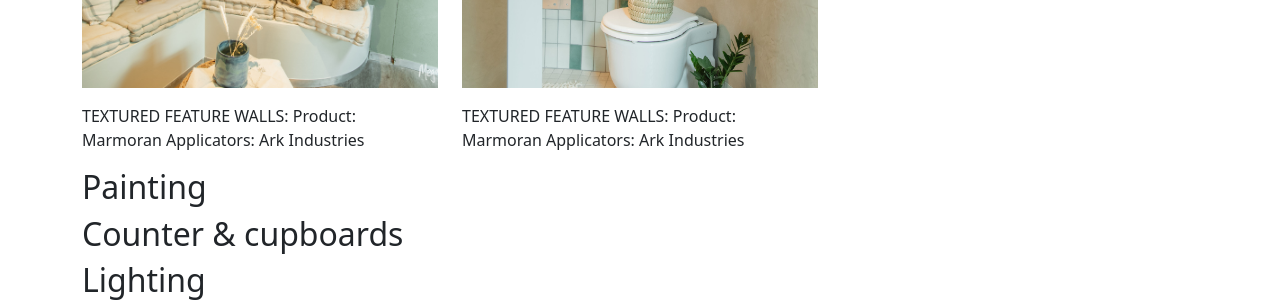
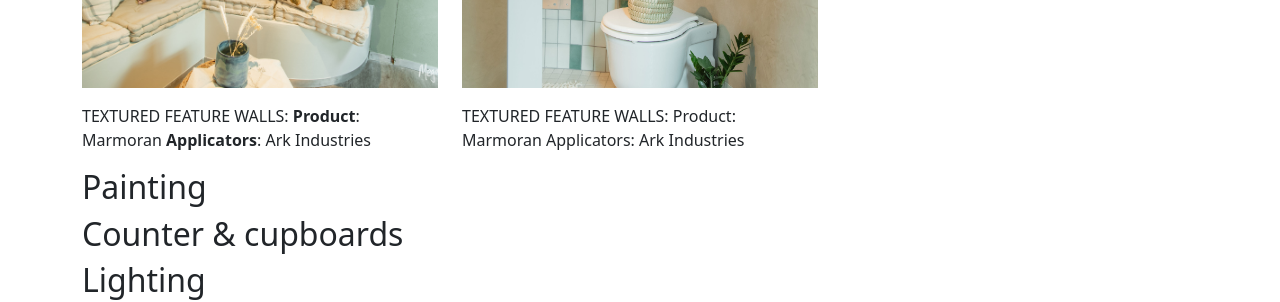
Before and after one commit to dirkcuys/capewinelandstrailer, a Jekyll site: the page built from index.md, in a window 1280 px wide. Shown: the part 1110-1412 px from the top of the page. Built offline with Jekyll 4.4.1, drawn with Linux system fonts in a browser that asks for light colours; part of the change alters nothing that is shown.

Commit message:
Update Pages “index”

```diff
--- a/index.md
+++ b/index.md
@@ -2,30 +2,30 @@
 title: Cape winelands trailer
 layout: index
 header_carousel:
- - image: /assets/img/top-1.jpg
-   caption: Cape winelands trailer
- - image: /assets/img/top-2.jpg
-   caption: Cape winelands trailer
+  - image: /assets/img/top-1.jpg
+    caption: Cape winelands trailer
+  - image: /assets/img/top-2.jpg
+    caption: Cape winelands trailer
 sections:
- - title: Feature walls
-   items:
-   - image: /assets/img/walls-1.jpg
-     caption: |
-        TEXTURED FEATURE WALLS:
-        Product: Marmoran
-        Applicators: Ark Industries
-   - image: /assets/img/walls-2.jpg
-     caption: |
-        TEXTURED FEATURE WALLS:
-        Product: Marmoran
-        Applicators: Ark Industries
- - title: Painting
- - title: 'Counter & cupboards'
- - title: Lighting
- - title: Tiles
- - title: Fixtures
- - title: Decor
- - title: Scatter cushions
- - title: Art
- - title: Flowers and plants
+  - title: Feature walls
+    items:
+      - image: /assets/img/walls-1.jpg
+        caption: |-
+          TEXTURED FEATURE WALLS:
+          **Product**: Marmoran
+          **Applicators**: Ark Industries
+      - image: /assets/img/walls-2.jpg
+        caption: |
+          TEXTURED FEATURE WALLS:
+          Product: Marmoran
+          Applicators: Ark Industries
+  - title: Painting
+  - title: Counter & cupboards
+  - title: Lighting
+  - title: Tiles
+  - title: Fixtures
+  - title: Decor
+  - title: Scatter cushions
+  - title: Art
+  - title: Flowers and plants
 ---
```
